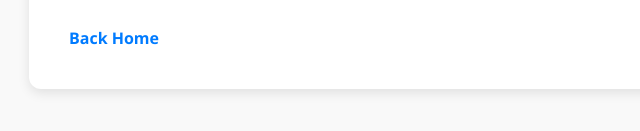
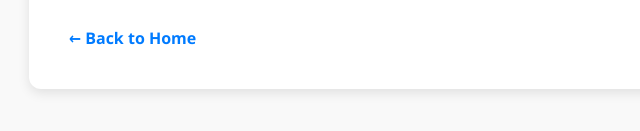
Before and after one commit to shehan1342/New, a plain HTML site: page html/about.html in a window 1280 px wide. Shown: the part 445-576 px from the top of the page, 171-811 px from the left. Drawn offline with Linux system fonts and the light colour scheme.

Commit message:
Update about.html
Signed-off-by: shehan1342 <101106511+shehan1342@users.noreply.github.com>

```diff
--- a/html/about.html
+++ b/html/about.html
@@ -18,7 +18,7 @@
       Whether you're a beginner or an experienced tech enthusiast, our content is designed to guide, educate, and inspire.
     </p>
     <a href="contact.html" class="contact-btn">Contact Us</a>
-    <a href="../index.html" class="back-link">Back Home</a>
+    <a href="../index.html" class="back-link">← Back to Home</a>
   </section>
 </body>
 </html>
```
